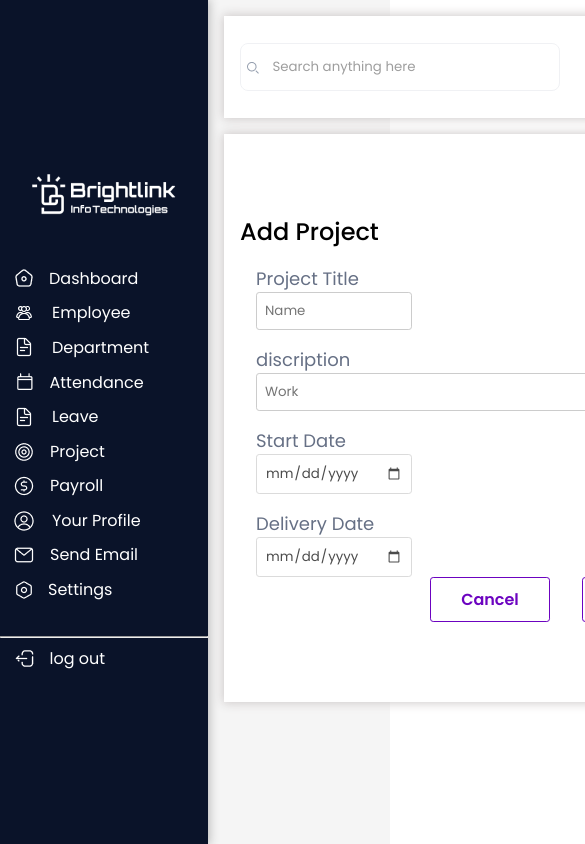
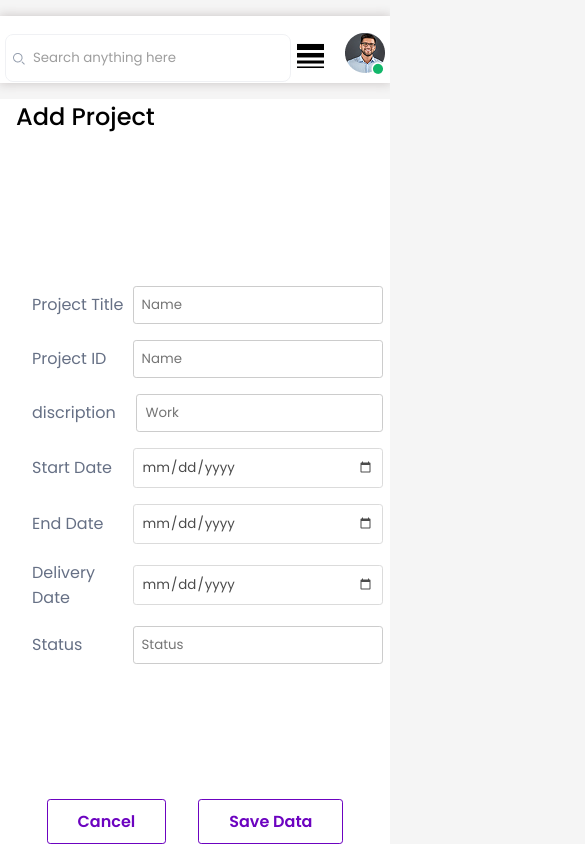
Before and after one commit to smita1017/HRM-PROJECT-2, a plain HTML site: page index.html in a window 390 px wide. Shown: the top 844 px of the page, 585 px wide, since content can reach past the window. Drawn offline with Linux system fonts and the light colour scheme.

Commit message:
Second commit

```diff
--- a/index.html
+++ b/index.html
@@ -4,10 +4,11 @@
     <meta charset="UTF-8" />
     <meta name="viewport" content="width=device-width, initial-scale=1.0" />
     <title>PROJECT-SUBMIT</title>
+    <link rel="stylesheet" href="https://fonts.googleapis.com/icon?family=Material+Icons">
     <link rel="stylesheet" href="style.css" />
   </head>
   <body>
-    <div class="container">
+    <div class="leftsection1">
         <section class="item">
             <div class="logo">
             <img src="./image/Mask group (1).png" alt="">
@@ -62,15 +63,18 @@
             </div>
             </div>
           </section>
+    </div>
+      <div class="rightsection2">
         <header class="hederitem">
             <div class="headerleft">
-            <img src="./image/Search_light.png" alt="">
+                <img src="./image/Search_light.png" alt="" class="serchimg">
                 <input type="text" placeholder="Search anything here">
             </div>
             <div class="headerright">
-            <button class="btn"><img src="./image/bell.png" alt=""></button>
-            <button class="btn"><img src="./image/Question.png" alt=""></button>
-            <div><img src="./image/Component 1.png" alt=""></div>
+                <div class="handburger"><i class="material-icons" style="font-size:36px">line_weight</i></div>
+                <button class="btn"><img src="./image/bell.png"  alt="" class="bellimg"></button>
+                <button class="btn"><img src="./image/Question.png" alt="" class="questionimg"></button>
+                <div><img src="./image/Component 1.png" alt="" class="component1"></div>
             </div>
           </header>
           <main class="maindesign">
@@ -78,45 +82,47 @@
             <form action="">
                 <div class="row row1">
                     <div class="innermaindiv">
-                <lable> Project Title</lable>
+                    <label> Project Title</label>
                         <input type="text" placeholder="Name">
                     </div>
                     <div class="innermaindiv">
-                <lable> Project ID</lable>
+                    <label> Project ID</label>
                         <input type="text" placeholder="Name">
                     </div>
                 </div>
+                <div class="row row2">
                     <div  class="row2div">
-                    <lable> discription</lable>
+                        <label> discription</label>
                         <input  type="text" placeholder="Work">
+                    </div>
             </div>
                 <div class="row row3">
                     <div class="innermaindiv">
-                    <lable>Start Date</lable>
+                        <label>Start Date</label>
                         <input type="date">
                     </div>
                     <div class="innermaindiv">
-                    <lable> End Date</lable>
+                        <label> End Date</label>
                         <input type="date">
                     </div>
                 </div>
                 <div class="row row4">
                     <div class="innermaindiv">
-                    <lable> Delivery Date</lable>
+                        <label> Delivery Date</label>
                         <input type="date">
                     </div>
                     <div class="innermaindiv">
-                    <lable> Status</lable>
+                        <label> Status</label>
                         <input type="text" placeholder="Status">
                     </div>
                 </div>
             </form>
-        <div class="outer">
             <div class="submitcancel">
                 <button>Cancel</button>
                 <button>Save Data</button>
             </div>
+          </main>
       </div>
-      </main>
+
   </body>
 </html>
--- a/style.css
+++ b/style.css
@@ -1,5 +1,5 @@
-@import url('https://fonts.googleapis.com/css2?family=Lato:ital,wght@0,100;0,300;0,400;0,700;0,900;1,100;1,300;1,400;1,700;1,900&family=Montserrat:ital,wght@0,100..900;1,100..900&family=Poppins:ital,wght@0,100;0,200;0,300;0,400;0,500;0,600;0,700;0,800;0,900;1,100;1,200;1,300;1,400;1,500;1,600;1,700;1,800;1,900&display=swap');
-*{
+@import url("https://fonts.googleapis.com/css2?family=Lato:ital,wght@0,100;0,300;0,400;0,700;0,900;1,100;1,300;1,400;1,700;1,900&family=Montserrat:ital,wght@0,100..900;1,100..900&family=Poppins:ital,wght@0,100;0,200;0,300;0,400;0,500;0,600;0,700;0,800;0,900;1,100;1,200;1,300;1,400;1,500;1,600;1,700;1,800;1,900&display=swap");
+* {
   margin: 0;
   padding: 0;
   box-sizing: border-box;
@@ -7,222 +7,296 @@
   font-weight: 400;
 }
 body{
+display: flex;
+align-items: center;
+justify-content: center;
 height: 100vh;
 width: 100vw;
+background-color: #f5f5f5;
 }
-.container{
+.handburger{
+    display: none;
+}
+.leftsection1{
+    display: flex;
+    align-items: center;
+    justify-content: center;
     height: 100%;
-    width: 100%;
-    display: grid;
-    grid-template-columns:1.5fr 7fr ;
-    grid-template-rows: 1fr 6fr;
-    gap: 1rem;
-    background-color: #F5F5F5;
-
+    width: 20%;
 }
-.hederitem{
+.rightsection2{
+    height: 100%;
+    width: 80%;
+    /* background-color: #6c03c0; */
+}
+.hederitem {
+    margin-top: 1rem;
   box-shadow: 0px 0px 10px 1px rgb(206, 201, 201);
   display: flex;
   justify-content: space-between;
   align-items: center;
   gap: 20rem;
+  background-color: white;
+  padding-left: 1rem;
   padding-right: 1rem;
-    padding-left: 1rem;
 
 }
-.headerleft input{
-    padding: 0.3rem;
+.headerleft input {
   border: none;
   outline: none;
   background: transparent;
 }
-.headerright{
+.headerright {
   display: flex;
   gap: 1rem;
 }
-.btn{
+.btn {
   border: none;
   outline: none;
   background: transparent;
 }
-.headerleft{
-    gap: 0.4em;;
+.headerleft {
+  gap: 0.4em;
   display: flex;
   align-items: center;
   justify-content: start;
-    width: 20rem;
-    height:3rem;
-    border-radius:0.5rem;
-    border: 1px solid #EAECF0;
-    opacity:0.7;
+  width: 100%;
+  height: 3rem;
+  border-radius: 0.5rem;
+  border: 1px solid #eaecf0;
+  opacity: 0.7;
 }
-.headerleft img{
+.headerleft img {
   margin-left: 0.2rem;
 }
-.item{
-    box-shadow: 0px 0px 10px 1px #B3B3B3;
+.item {
+    height: 100%;
+    width: 100%;
+    background-color: #0a1329;
+    color: white;
+  box-shadow: 0px 0px 10px 1px #b3b3b3;
   display: flex;
   align-items: center;
   justify-content: center;
   flex-direction: column;
   gap: 3rem;
 }
-section{
-    background-color: #0A1329;
-    color: white;
-    grid-row-start: 1;
-    grid-row-end: 3;
-    grid-column-start: 1;
-    grid-column-end: 1;
-}
-header{
-    margin-top: 1rem;
-    margin-right: 1.5rem;
-    grid-column-start: 2;
-    grid-column-end: 3;
-    grid-row-start: 1;
-    grid-column-end: 2;
-    background-color:white;
-}
-main{
-    margin-right: 1.5rem;
-    grid-column-start: 2;
-    grid-column-end: 3;
-    grid-row-start: 2;
-    grid-row-end: 2 ;
-    height: 80%;
-}
-.logo{
+
+.logo {
   display: flex;
   align-items: center;
   justify-content: center;
 }
-.section{
+.section {
   width: 12rem;
   display: flex;
   align-items: center;
-    justify-content:center;
+  justify-content: center;
   gap: 1rem;
   padding-bottom: 0.1rem;
   transition: 0 1s ease all;
-    &:hover{
-        background-color: #6C03C0;
+  &:hover {
+    background-color: #6c03c0;
     border-radius: 0.4rem;
   }
 }
-.designsection{
+.designsection {
   width: 9rem;
   display: flex;
   align-items: start;
-    justify-content:start;
-
+  justify-content: start;
 }
-.links{
-    display: flex;
-    align-items: center ;
-    justify-content: center;
-    flex-direction: column;
-    gap: 0.5rem;
-}
-hr{
-    margin-top: -1rem;
-    width: 13rem;
-    height: 0.1rem;
-}
-.logoutdiv{
+.links {
   display: flex;
   align-items: center;
   justify-content: center;
   flex-direction: column;
   gap: 0.5rem;
 }
-lable{
-
-    font-size: 18px;
+hr {
+  margin-top: -1rem;
+  width: 13rem;
+  height: 0.1rem;
+}
+.logoutdiv {
+  display: flex;
+  align-items: center;
+  justify-content: center;
+  flex-direction: column;
+  gap: 0.5rem;
+}
+label {
+  font-size: 1rem;
   font-weight: 400;
   color: #667085;
 }
-.maindesign{
-    box-shadow: 0px 0px 10px 1px rgb(206, 201, 201);
+.maindesign {
+  /* box-shadow: 0px 0px 10px 1px rgb(206, 201, 201); */
   background-color: white;
   display: flex;
   align-items: start;
   justify-content: center;
   flex-direction: column;
+  height: 72%;
 }
-label{
-    font-size: 18px;
-    font-weight: 400;
-}
-form{
+form {
   display: flex;
   align-items: center;
   justify-content: center;
   flex-direction: column;
   gap: 1rem;
   width: 90%;
+  height: 90%;
   margin-left: 2rem;
 }
-form input{
+.innermaindiv input {
   padding: 0.5rem;
-    width: 80%;
+  width: 100%;
   border: 1px solid #ccc; /* Light gray border */
   border-radius: 0.2rem;
-    outline-color:#6670856b
+  outline-color: #6670856b;
+}
+.row2div{
+    width: 100%;
+}
+.row2div input{
+    padding: 0.5rem;
+    width:100%;
+    border: 1px solid #ccc; /* Light gray border */
+    border-radius: 0.2rem;
+    outline-color: #6670856b;
 }
 input[type="date"] {
   opacity: 0.7; /* Adjust value between 0 and 1 */
 }
-.row{
+.row {
   width: 100%;
   display: flex;
   align-items: center;
-    justify-content:start;
-    gap: 20rem;
+  justify-content: start;
+  gap: 5rem;
 }
-.innermaindiv{
+.innermaindiv {
   display: flex;
   align-items: start;
   justify-content: center;
   flex-direction: column;
   width: 60%;
 }
-.row2div{
+.submitcancel {
 width: 100%;
-  display: flex;
-  align-items: start;
-  justify-content: center;
-  flex-direction: column;
-}
-.row2div input{
-    width: 93%;
-}
-.submitcancel{
   display: flex;
   align-items: center;
   justify-content: center;
   gap: 2rem;
-
 }
-.submitcancel button{
+.submitcancel button {
   padding: 9px 30px;
-    border: 1px solid #6C03C0;
+  border: 1px solid #6c03c0;
   background-color: white;
-    color: #6C03C0;
+  color: #6c03c0;
   font-weight: 600;
   font-size: 1rem;
   border-radius: 0.2rem;
-    &:hover{
-        background-color: #6C03C0;
+  &:hover {
+    background-color: #6c03c0;
     color: white;
   }
 }
-.outer{
-    width: 90%;
-
-}
-h2{
+h2 {
   font-weight: 500;
   margin-left: 1rem;
   margin-bottom: 1rem;
 }
+
+/*................................... media quary......................... */
+
+
+@media(max-width: 600px) {
+ .leftsection1{
+    display: none;
+ }
+ label{
+    width: 9rem;
+    font-size: 1rem;
+    font-weight: 400;
+    color: #667085;
+ }
+ .rightsection2{
+    height: 100%;
+    width: 100%;
+    display: flex;
+    justify-content: center;
+    align-items: center;
+    flex-direction: column;
+    gap: 1rem;
+ }
+.hederitem{
+    width: 100%;
+    display: flex;
+    align-items: center;
+    justify-content: center;
+    gap: 0.1rem;
+    padding-top: 1rem;
+}
+.maindesign{
+    width: 100%;
+    height: 100%;
+    display: flex;
+    align-items: start;
+}
+.form{
+    width: 100%;
+    height: 100%;
+    display: flex;
+    align-items: start;
+    justify-content: start;
+    margin-left: 0rem;
+}
+.handburger{
+    display: block;
+    align-items: center;
+    justify-content: center;
+    margin-top: 0.4rem;
+}
+.innermaindiv{
+    display: flex;
+    align-items: center;
+    width: 100%;
+    flex-direction: row;
+    /* background-color: red; */
+}
+.row{
+    flex-direction: column;
+    gap: 1em;
+}
+.row2div input {
+    width: 95%;
+  }
+  form input{
+    width: 50%;
+  }
+  .row2div{
+    display: flex;
+    align-items: center;
+    justify-content: center;
+  }
+  .outer{
+    width: 100%;
+    display: flex;
+    align-items: center;
+    justify-content: center;
+    gap: 1rem;
+  }
+  .submitcancel{
+    width: 19rem;
+    padding: 0rem;
+  }
+  .btn{
+    display: none;
+  }
+  .submitcancel{
+    width: 100%;
+    font-size: 4rem;
+  }
+}
```
Also changed, not shown: image/menu_24dp_E8EAED_FILL0_wght400_GRAD0_opsz24.png (added). Lines whose indentation alone changed are shown as unchanged.
